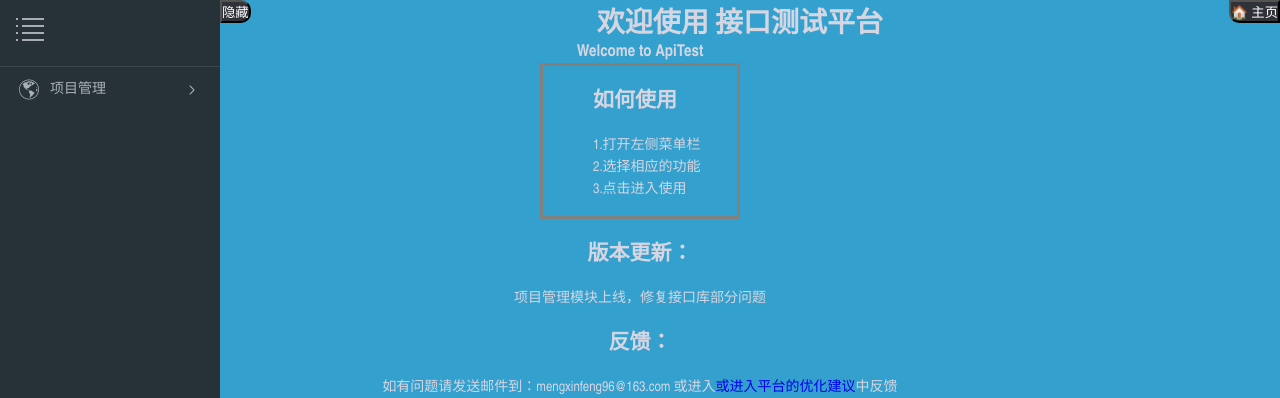
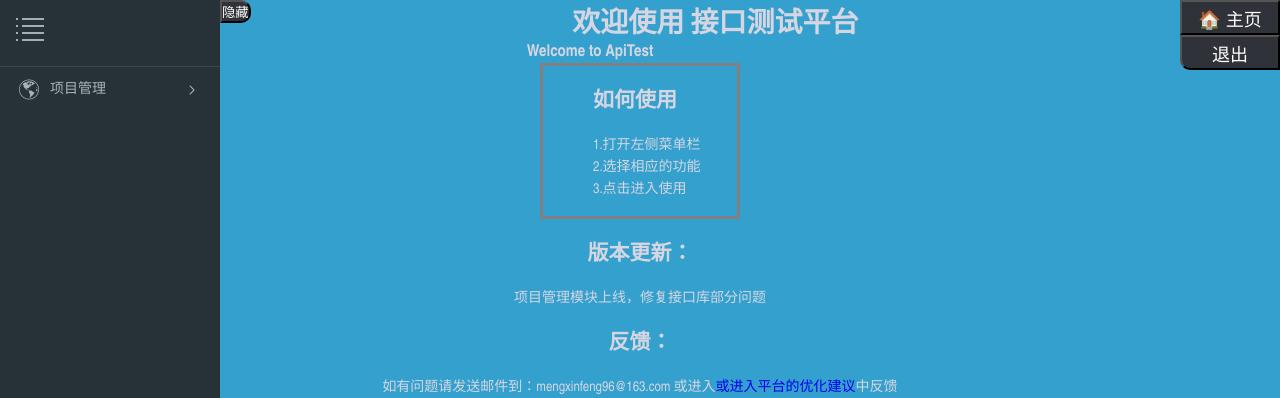
Before and after one commit to Mahumd/APITestPlatform, a Django app: page / in a window 1280 px wide. Shown: the top 398 px of the page. Run offline with Django 3.2, Linux system fonts and the light colour scheme; the visitor is signed in with stand-in values (Sample User, id 1); some libraries are stand-ins or nearby versions.

Commit message:
home页实现退出功能

```diff
--- a/apitest/MyApp/templates/welcome.html
+++ b/apitest/MyApp/templates/welcome.html
@@ -46,12 +46,20 @@
 
     }
 </script>
-
-    <a href="/home/">
-        <button style="float: right;background-color: #2f3238;color: white;border-radius: 0 0 0 10px">
+    <div style="float: right">
+        <a href="/home/">
+        <button style="height: 35px;width: 100px;background-color: #2f3238;color: white;font-size: large">
         🏠 主页
         </button>
-    </a>
+        </a>
+        <br>
+        <a href="/logout/">
+        <button style="height: 35px;width: 100px;background-color: #2f3238;font-size: large;color: white;border-radius: 0 0 0 10px">
+        退出
+        </button>
+        </a>
+    </div>
+
 <script src="http://cdn.bootcss.com/jquery/1.11.0/jquery.min.js" type="text/javascript"></script>
 <script>window.jQuery || document.write('<script src="js/jquery-1.11.0.min.js"><\/script>')</script>
 <script type="text/javascript" src="../static/201710241453/js/nav.js"></script>
--- a/apitest/MyApp/views.py
+++ b/apitest/MyApp/views.py
@@ -20,6 +20,10 @@ def home(request):
 
 def login(request):
     return render(request,'login.html')
+
+def logout(request):
+    auth.logout(request)
+    return HttpResponseRedirect('/login/')
 
 def login_action(request):
     # 获取前端传递的数据
--- a/apitest/apitest/urls.py
+++ b/apitest/apitest/urls.py
@@ -25,6 +25,7 @@ urlpatterns = [
     url(r'^$', home),
     url(r'^home/$', home),  # 进入首页
     url(r'^login/$', login),  # 进入登录页
+    url(r'^logout/$', logout),  # 退出
     url(r'^login_action/$', login_action),  # 登录
     url(r'^register_action/$', register_action),  # 注册
     url(r'^accounts/login/$', login),  # 非登录态自动跳回登录页面
```
